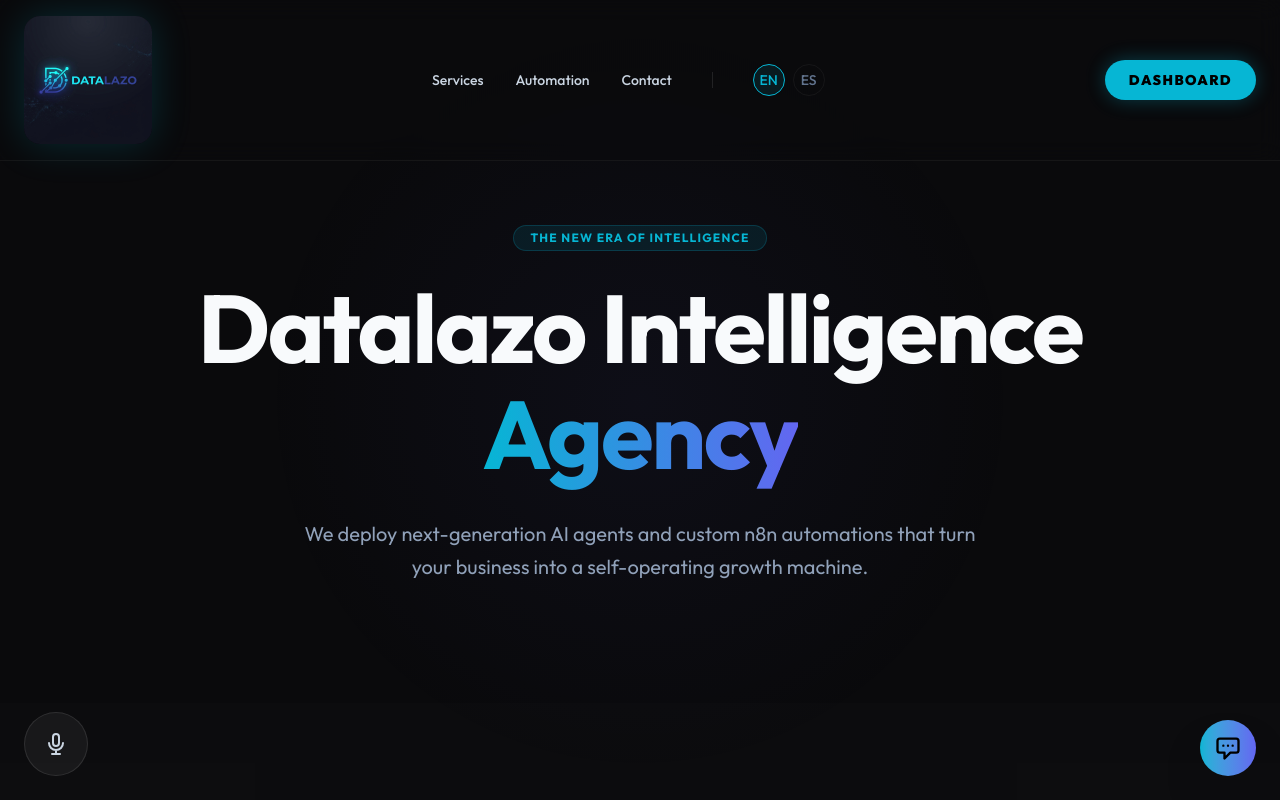
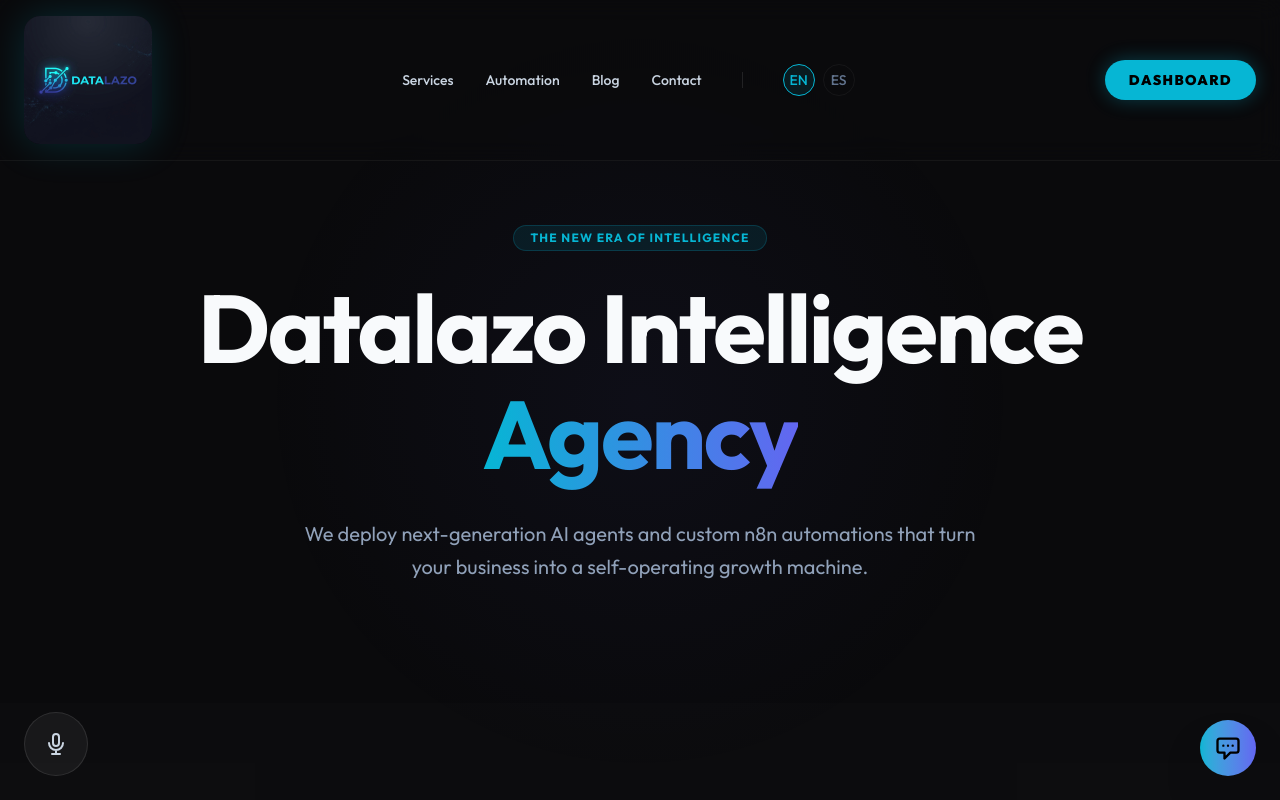
Before and after one commit to llazober/Datalazo, a Next.js app: page / in a window 1280 px wide. Shown: the top 800 px of the page. Built offline with nearby package versions, Linux system fonts and the light colour scheme.

Commit message:
feat: add blog link to home page header

```diff
--- a/src/app/page.tsx
+++ b/src/app/page.tsx
@@ -35,7 +35,9 @@ export default function Home() {
           <nav className="hidden md:flex items-center gap-8 text-sm font-medium text-slate-300">
             <a href="#services" className="hover:text-accent-cyan transition-colors">{t.nav.services}</a>
             <a href="#automation" className="hover:text-accent-cyan transition-colors">{t.nav.automation}</a>
+            <Link href="/blog" className="hover:text-accent-cyan transition-colors">Blog</Link>
             <a href="#contact" className="hover:text-accent-cyan transition-colors">{t.nav.contact}</a>
+
 
             <div className="h-4 w-[1px] bg-white/10 mx-2" />
 
```
